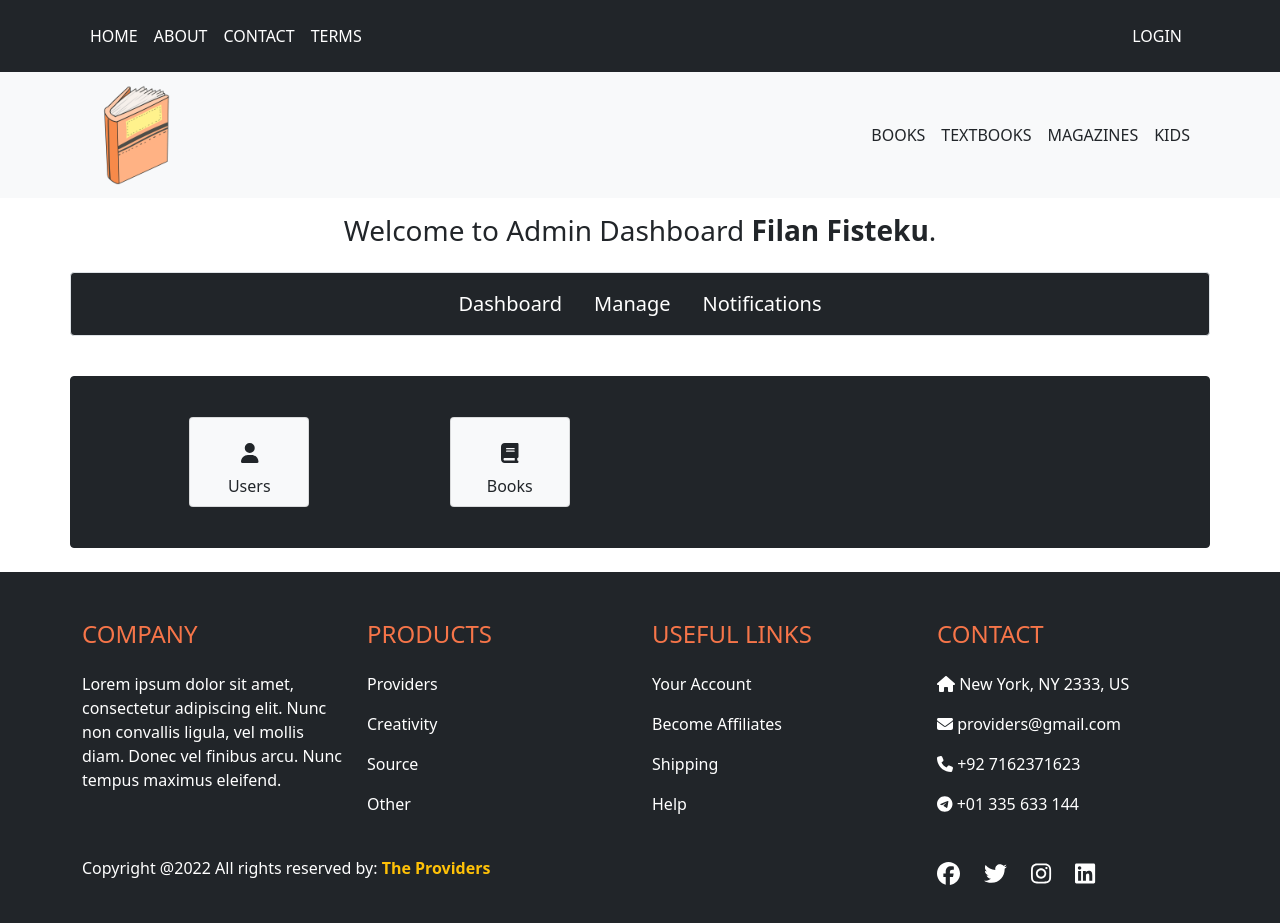
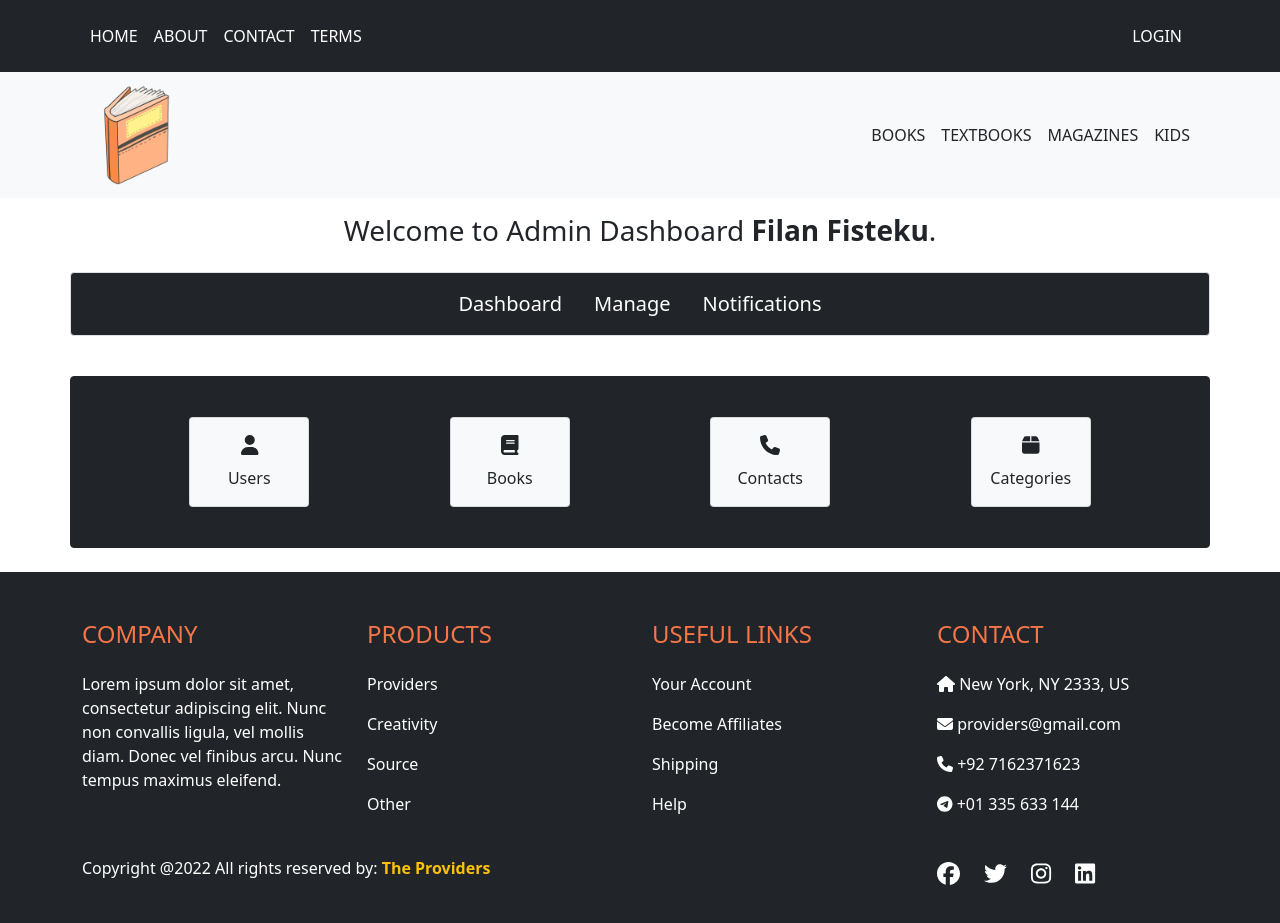
Before and after one commit to Lozjan-J/Online-Bookstore, a React (Create React App) app in the folder client/: page /admin/manage in a window 1280 px wide. Built offline with nearby package versions, Linux system fonts and the light colour scheme.

Commit message:
added contact and category links

```diff
--- a/client/src/pages/Admin/Manage.js
+++ b/client/src/pages/Admin/Manage.js
@@ -3,7 +3,7 @@ import AdminHeader from "../../components/Admin/Header";
 import { Container, Row, Col, Card } from "react-bootstrap";
 import { Link } from "react-router-dom";
 import { FontAwesomeIcon as Icon } from "@fortawesome/react-fontawesome";
-import { faBook, faUser } from "@fortawesome/free-solid-svg-icons";
+import { faBook, faBox, faPhone, faUser } from "@fortawesome/free-solid-svg-icons";
 
 function Manage() {
   const cardSize = {
@@ -19,7 +19,7 @@ function Manage() {
         <Row className="my-4 px-5">
 
           <Col className="col-6 col-sm-4 col-md-3 text-center">
-            <Card className="mx-auto my-3 bg-light" style={cardSize}>
+            <Card className="mx-auto my-3 bg-light d-flex justify-content-center align-items-center" style={cardSize}>
               <Link to="/admin/users" className="nav-link text-dark">
                 <Card.Body>
                   <Card.Title>
@@ -32,13 +32,39 @@ function Manage() {
           </Col>
 
           <Col className="col-6 col-sm-4 col-md-3 text-center">
-            <Card className="mx-auto my-3 bg-light" style={cardSize}>
+            <Card className="mx-auto my-3 bg-light d-flex justify-content-center align-items-center" style={cardSize}>
               <Link to="/admin/books" className="nav-link text-dark">
                 <Card.Body>
                   <Card.Title>
                     <Icon icon={faBook} />
                   </Card.Title>
                   <Card.Text>Books</Card.Text>
+                </Card.Body>
+              </Link>
+            </Card>
+          </Col>
+
+          <Col className="col-6 col-sm-4 col-md-3 text-center">
+            <Card className="mx-auto my-3 bg-light d-flex justify-content-center align-items-center" style={cardSize}>
+              <Link to="/admin/books" className="nav-link text-dark">
+                <Card.Body>
+                  <Card.Title>
+                    <Icon icon={faPhone} />
+                  </Card.Title>
+                  <Card.Text className="text-start" style={{width: '150%'}}>Contacts</Card.Text>
+                </Card.Body>
+              </Link>
+            </Card>
+          </Col>
+
+          <Col className="col-6 col-sm-4 col-md-3 text-center">
+            <Card className="mx-auto my-3 bg-light d-flex justify-content-center align-items-center" style={cardSize}>
+              <Link to="/admin/books" className="nav-link text-dark">
+                <Card.Body>
+                  <Card.Title>
+                    <Icon icon={faBox} />
+                  </Card.Title>
+                  <Card.Text className="text-start" style={{width: '150%'}}>Categories</Card.Text>
                 </Card.Body>
               </Link>
             </Card>
```
